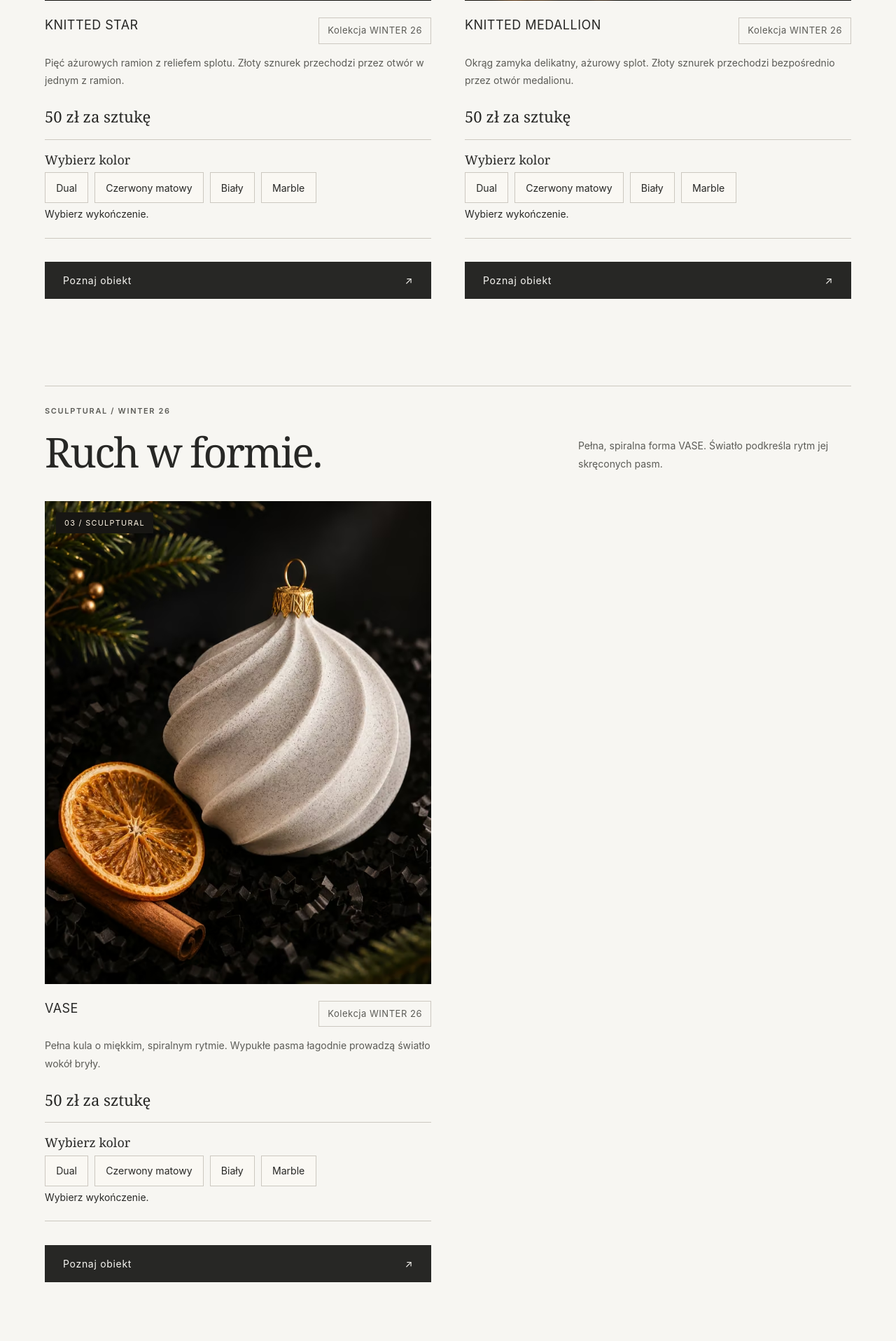
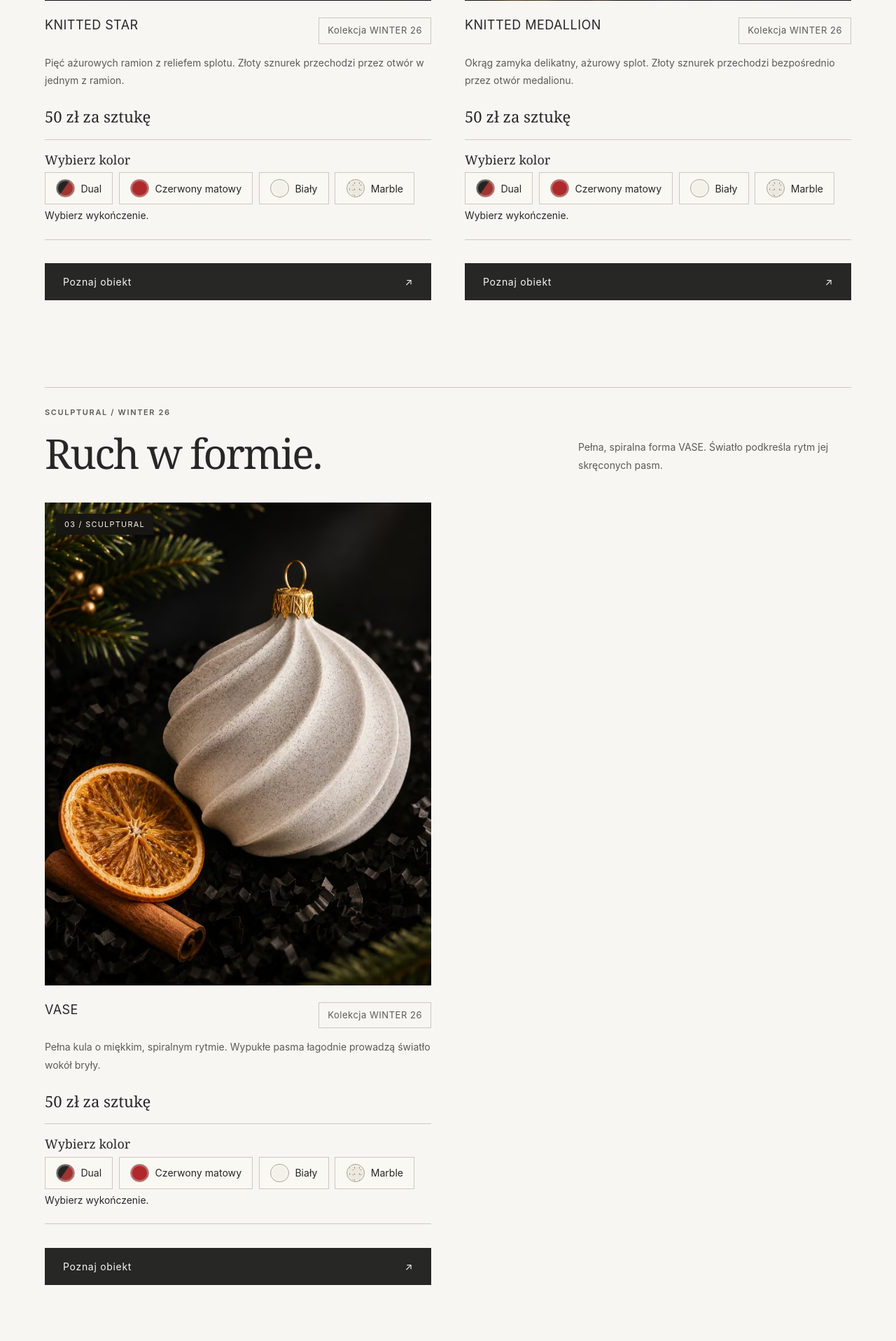
Before and after one commit to pracowniarachunkowosci-debug/form, a PHP site: page /winter-26.html in a window 1280 px wide. Shown: the part 2202-4118 px from the top of the page at 70% size. Run offline with PHP 8.4, Linux system fonts and the light colour scheme.

Commit message:
fix: add illustrative color swatches without changing product photos

```diff
--- a/winter-atelier.css
+++ b/winter-atelier.css
@@ -164,3 +164,7 @@
 .atelier .model-card [data-colors]{clear:both;display:grid;grid-template-columns:1fr;gap:.5rem}
 .atelier .model-card [data-colors] .choice input+span{padding:.6rem;min-height:48px;font-size:.85rem}
 @media(max-width:760px){.atelier .model-card [data-color-field]{padding:.8rem .45rem}.atelier .model-card [data-color-field] legend{font-size:1rem}}
+.swatch .color-chip{width:1.65rem;height:1.65rem;flex:0 0 1.65rem;border:1px solid #aaa39a;box-shadow:inset 0 0 0 2px #ffffff45}
+.color-chip-white{background:#f4f1e9}.color-chip-red-matte{background:#ad292c}
+.color-chip-dual{background:linear-gradient(125deg,#242323 0 44%,#9f3431 48% 100%)}
+.color-chip-marble{background-color:#ece8de;background-image:radial-gradient(#79756e 12%,transparent 18%),radial-gradient(#a49e94 10%,transparent 16%);background-size:7px 9px,11px 7px;background-position:0 0,3px 4px}
--- a/winter-config.js
+++ b/winter-config.js
@@ -36,7 +36,7 @@ if (typeof document !== 'undefined') {
   }
   function swatch(v,disabled) {
     const face=el('span',null,'swatch');
-    if(v.hex){const dot=el('i');dot.style.backgroundColor=v.hex;face.append(dot)}
+    if(v.hex||['dual','red-matte','white','marble'].includes(v.colorId)){const dot=el('i',null,'color-chip color-chip-'+v.colorId);dot.setAttribute('aria-hidden','true');if(v.hex)dot.style.backgroundColor=v.hex;face.append(dot)}
     face.append(el('span',v.label+(disabled?' · niedostępny':'')));return face;
   }
   for (const block of document.querySelectorAll('[data-color-model]')) {
--- a/winter-zestaw-4.html
+++ b/winter-zestaw-4.html
@@ -72,7 +72,7 @@
 <div data-slots class="slots" role="group" aria-label="Miejsca w zestawie"></div>
 <div class="edit-position" tabindex="-1"><h3 data-edit-title></h3><p data-edit-status role="status"></p>
 <fieldset><legend>Wybierz model</legend><div data-models class="model-grid"></div></fieldset>
-<p class="help">Kadry przedstawiają formę. Nie pokazują wszystkich wykończeń.</p>
+<p class="help">Zdjęcia pokazują formę. Próbki kolorów są poglądowe.</p>
 <div data-color-home><fieldset data-color-field><legend>Wybierz kolor</legend><div data-colors></div></fieldset></div>
 <div class="position-nav"><button class="reset-set" data-prev type="button">← Poprzednia</button><button class="ink-button" data-next type="button">Następna bombka →</button></div>
 <button type="button" class="reset-set" data-review>Przejdź do podsumowania</button></div></section></div>
```
Also changed, not shown: 1 other file.
